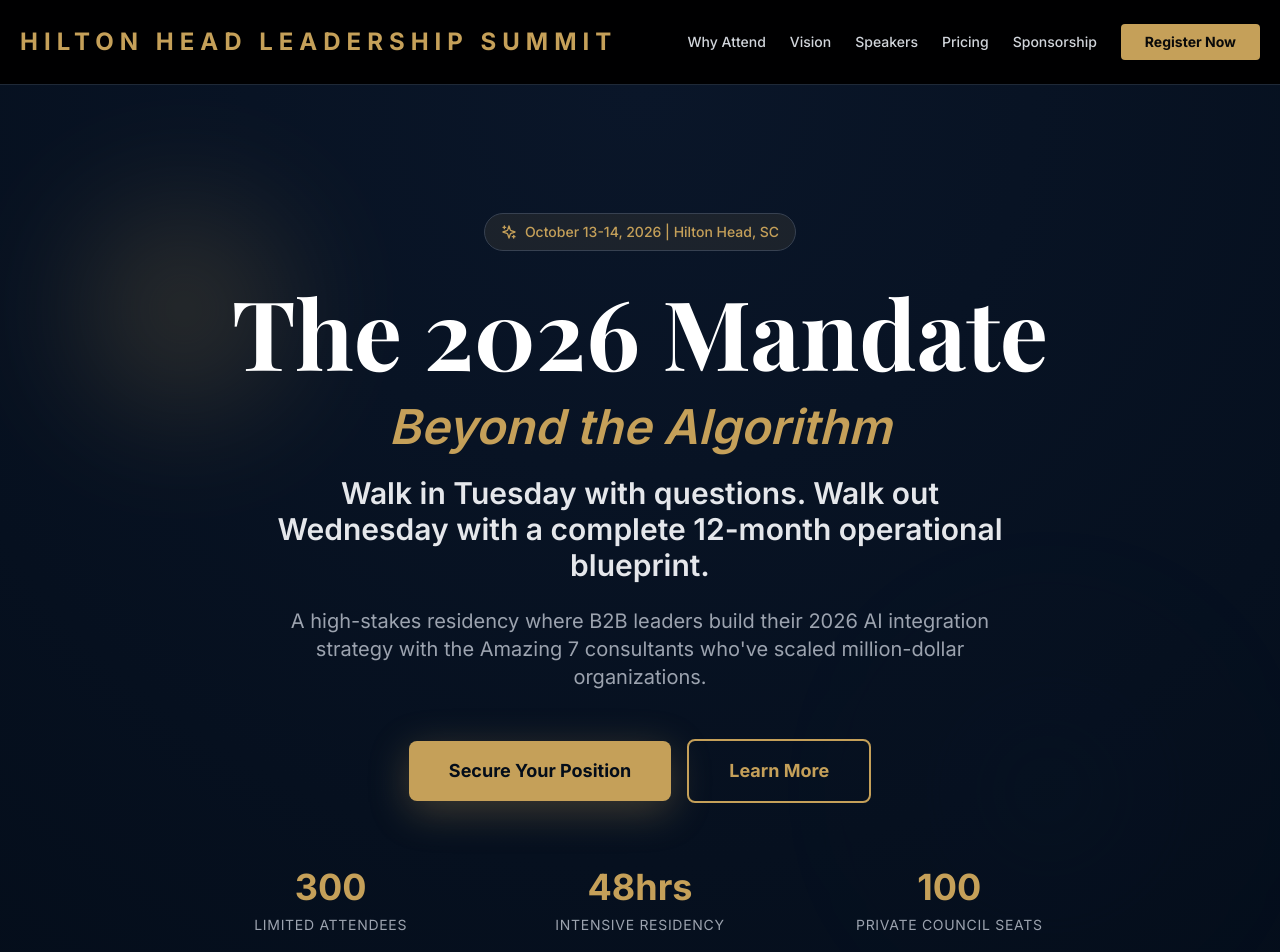
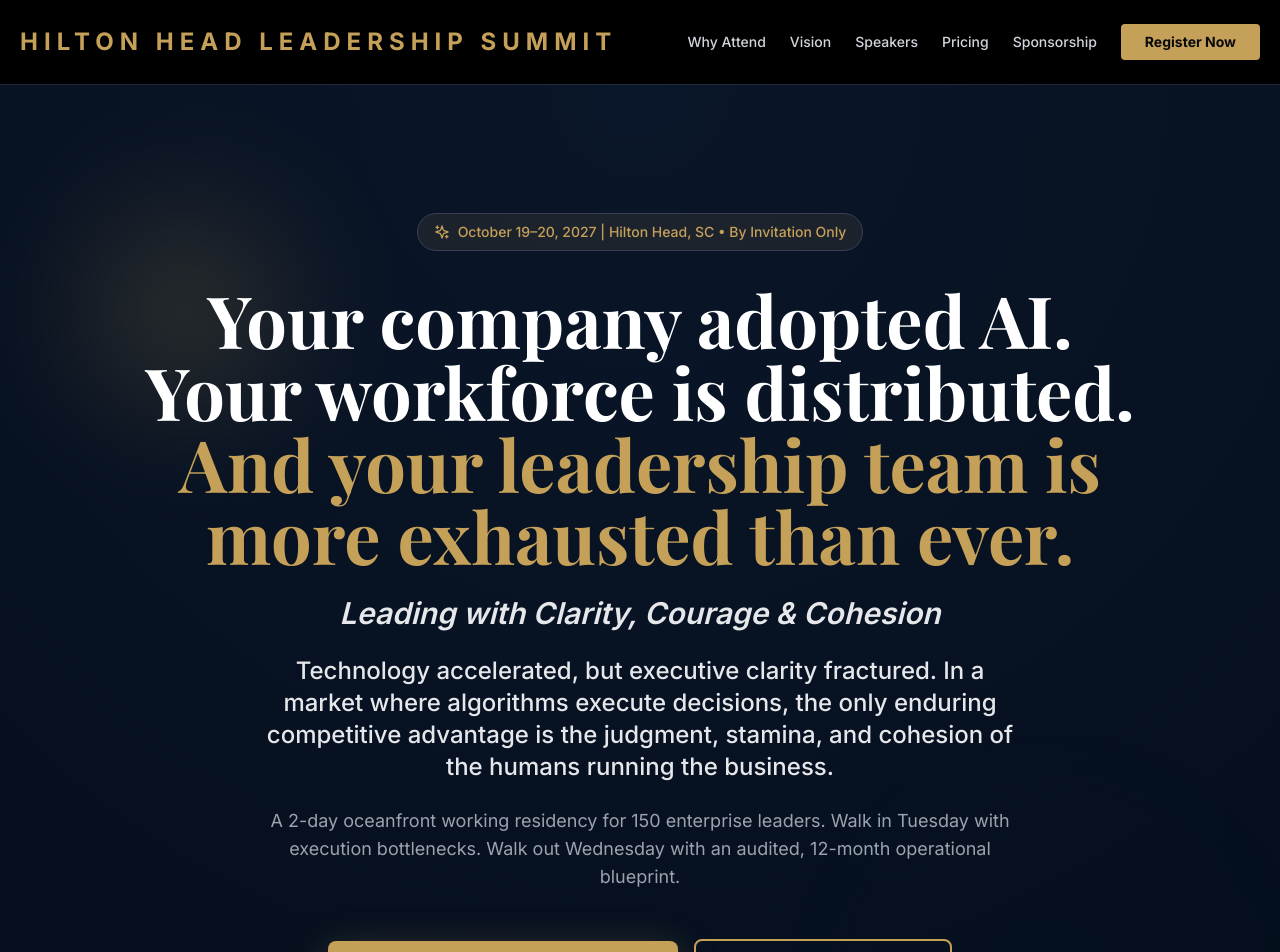
Before and after one commit to MedGo-bot/hhls-2026-final, a React (Vite) app: page / in a window 1280 px wide. Shown: the top 952 px of the page. Built offline with nearby package versions, Linux system fonts and the light colour scheme.

Commit message:
Update event details and content in Hero component

```diff
--- a/src/components/Hero.tsx
+++ b/src/components/Hero.tsx
@@ -9,55 +9,64 @@ export default function Hero() {
       </div>
 
       <div className="relative z-10 max-w-5xl mx-auto">
+        {/* Date & Location Eyebrow */}
         <div className="inline-flex items-center gap-2 px-4 py-2 rounded-full mb-8 border border-gray-700" style={{ background: 'rgba(197, 160, 89, 0.1)' }}>
           <Sparkles className="w-4 h-4" style={{ color: 'var(--gold)' }} />
-          <span className="text-sm font-medium" style={{ color: 'var(--gold)' }}>October 13-14, 2026 | Hilton Head, SC</span>
+          <span className="text-sm font-medium" style={{ color: 'var(--gold)' }}>October 19–20, 2027 | Hilton Head, SC • By Invitation Only</span>
         </div>
 
-        <h1 className="text-6xl md:text-7xl lg:text-8xl mb-6 text-white font-bold leading-tight">
-          The 2026 Mandate
+        {/* Master Opening Hook */}
+        <h1 className="text-4xl sm:text-5xl md:text-6xl lg:text-7xl mb-6 text-white font-bold leading-tight">
+          Your company adopted AI. Your workforce is distributed. <br className="hidden md:inline" />
+          <span style={{ color: 'var(--gold)' }}>And your leadership team is more exhausted than ever.</span>
         </h1>
-         <p className="text-4xl md:text-5xl mb-6 italic font-semibold" style={{ color: 'var(--gold)' }}>
-          Beyond the Algorithm
+
+        {/* Thematic Anchor */}
+        <p className="text-2xl md:text-3xl mb-6 italic font-semibold text-gray-200">
+          Leading with Clarity, Courage &amp; Cohesion
         </p>
 
-        <p className="max-w-3xl mx-auto mb-6 text-2xl md:text-3xl text-gray-200 font-semibold">
-          Walk in Tuesday with questions. Walk out Wednesday with a complete 12-month operational blueprint.
+        {/* Core Sub-headline */}
+        <p className="max-w-3xl mx-auto mb-6 text-xl md:text-2xl text-gray-200 font-medium leading-snug">
+          Technology accelerated, but executive clarity fractured. In a market where algorithms execute decisions, the only enduring competitive advantage is the judgment, stamina, and cohesion of the humans running the business.
         </p>
 
-        <p className="max-w-3xl mx-auto mb-12 text-lg md:text-xl text-gray-400 leading-relaxed">
-          A high-stakes residency where B2B leaders build their 2026 AI integration strategy with the Amazing 7 consultants who've scaled million-dollar organizations.
+        {/* Value Proposition Description */}
+        <p className="max-w-3xl mx-auto mb-12 text-base md:text-lg text-gray-400 leading-relaxed">
+          A 2-day oceanfront working residency for 150 enterprise leaders. Walk in Tuesday with execution bottlenecks. Walk out Wednesday with an audited, 12-month operational blueprint.
         </p>
 
+        {/* Action Buttons (Application Model) */}
         <div className="flex flex-col sm:flex-row gap-4 justify-center items-center">
           <a
-            href="#pricing"
-            className="inline-block py-4 px-10 font-bold rounded-lg transition-all hover:scale-105 hover:shadow-2xl text-lg"
+            href="#apply"
+            className="inline-block py-4 px-10 font-bold rounded-lg transition-all hover:scale-105 hover:shadow-2xl text-lg cursor-pointer"
             style={{ background: 'var(--gold)', color: 'var(--dark)', boxShadow: '0 10px 40px rgba(197, 160, 89, 0.3)' }}
           >
-            Secure Your Position
+            Request an Invitation to Attend
           </a>
           <a
-            href="#vision"
+            href="#pillars"
             className="inline-block py-4 px-10 font-bold rounded-lg transition-all hover:bg-gray-800 text-lg border-2"
             style={{ borderColor: 'var(--gold)', color: 'var(--gold)' }}
           >
-            Learn More
+            Explore the 3 Pillars
           </a>
         </div>
 
+        {/* 150-Capacity Residency Stats */}
         <div className="mt-16 grid grid-cols-1 md:grid-cols-3 gap-8 max-w-4xl mx-auto">
           <div className="text-center">
-            <div className="text-4xl font-bold mb-2" style={{ color: 'var(--gold)' }}>300</div>
-            <div className="text-sm text-gray-400 uppercase tracking-wider">Limited Attendees</div>
+            <div className="text-4xl font-bold mb-2" style={{ color: 'var(--gold)' }}>150</div>
+            <div className="text-sm text-gray-400 uppercase tracking-wider">Qualified Leaders</div>
           </div>
           <div className="text-center">
-            <div className="text-4xl font-bold mb-2" style={{ color: 'var(--gold)' }}>48hrs</div>
-            <div className="text-sm text-gray-400 uppercase tracking-wider">Intensive Residency</div>
+            <div className="text-4xl font-bold mb-2" style={{ color: 'var(--gold)' }}>20–22 hrs</div>
+            <div className="text-sm text-gray-400 uppercase tracking-wider">Working Residency</div>
           </div>
           <div className="text-center">
-            <div className="text-4xl font-bold mb-2" style={{ color: 'var(--gold)' }}>100</div>
-            <div className="text-sm text-gray-400 uppercase tracking-wider">Private Council Seats</div>
+            <div className="text-4xl font-bold mb-2" style={{ color: 'var(--gold)' }}>12-Month</div>
+            <div className="text-sm text-gray-400 uppercase tracking-wider">Operational Blueprint</div>
           </div>
         </div>
       </div>
```
